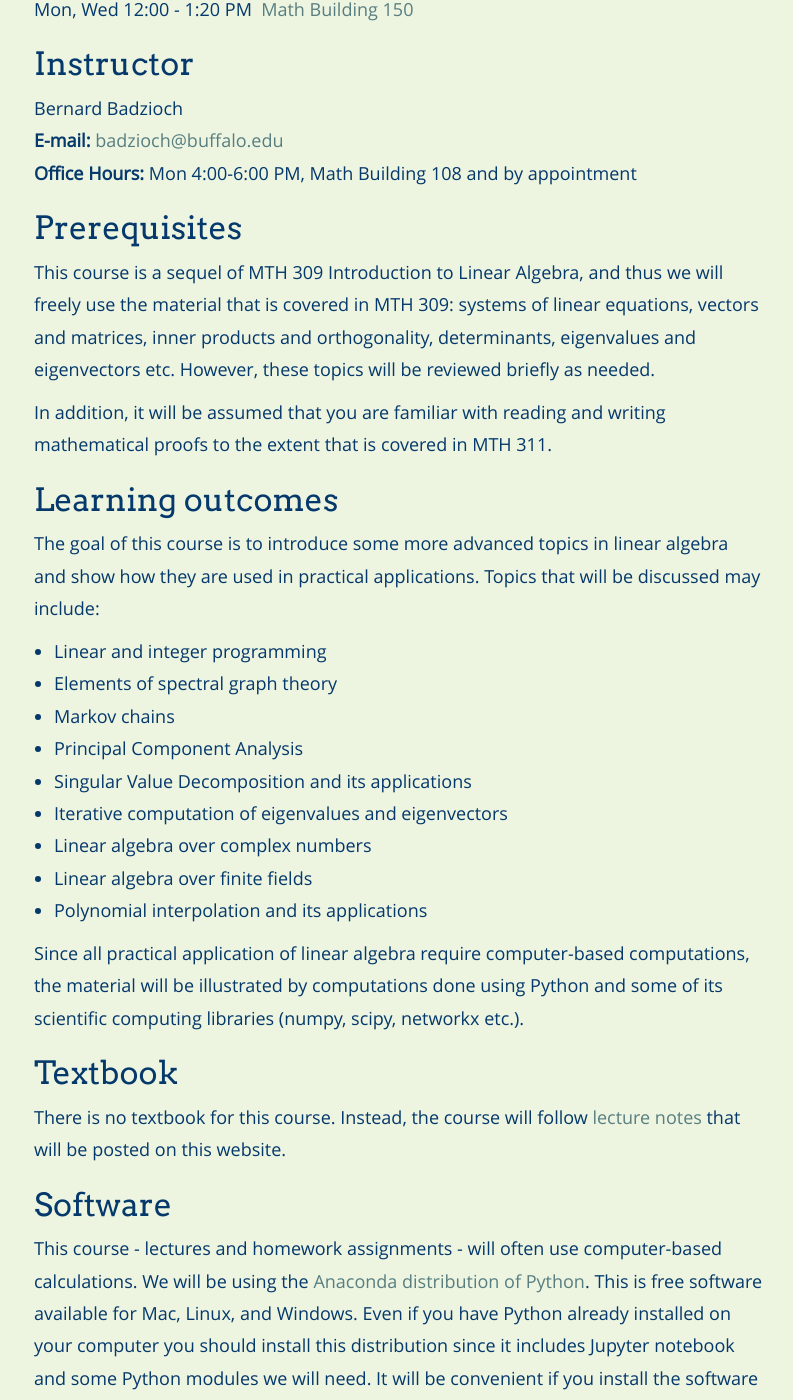
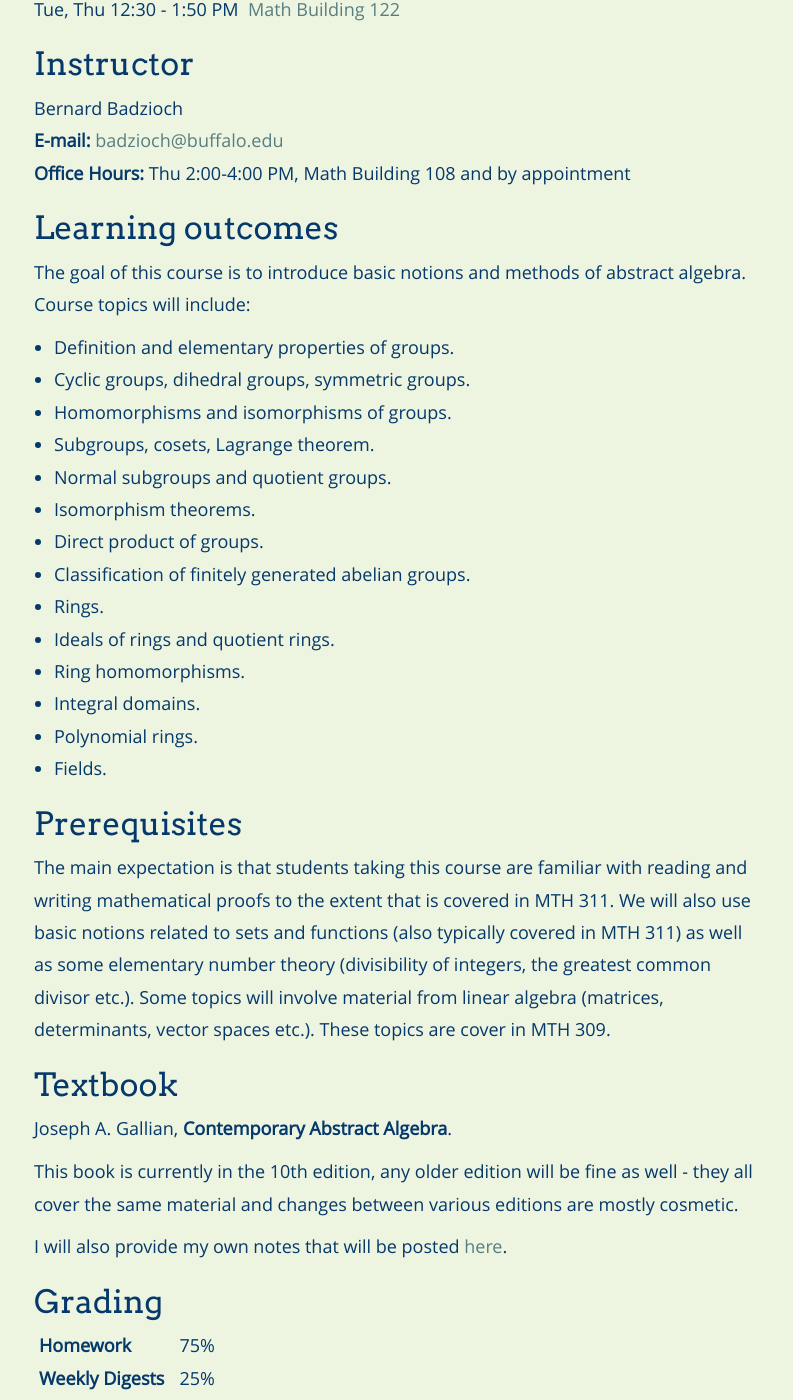
Before and after one commit to bbadzioch/419_site, a Jekyll site: the page built from index.md, in a window 1280 px wide and 1400 px high, scrolled down 750 px. Shown: the whole window, without its empty margins (241-1034 px from the left). Built offline with Jekyll 4.4.1, drawn with Linux system fonts in a browser that asks for light colours; nearby versions of some CDN libraries; some of the changed text lies outside the part shown.

Commit message:
Update index.md

```diff
--- a/index.md
+++ b/index.md
@@ -26,59 +26,56 @@ A PDF version of this syllabus is available <a href="/assets/syllabus.pdf" markd
 
 ## Lectures
 
-| Mon, Wed 12:00 - 1:20 PM &nbsp; | [Math Building 150](http://www.buffalo.edu/home/visiting-ub/CampusMaps/maps.html#MATH){:target="_blank"} |
+| Tue, Thu 12:30 - 1:50 PM &nbsp; | [Math Building 122](http://www.buffalo.edu/home/visiting-ub/CampusMaps/maps.html#MATH){:target="_blank"} |
 
 
 ## Instructor
 
 | Bernard Badzioch |
 | **E-mail:** [badzioch@buffalo.edu](mailto:badzioch@buffalo.edu?subject=MTH 461) |
-| **Office Hours:** Mon 4:00-6:00 PM, Math Building 108 and by appointment |
+| **Office Hours:** Thu 2:00-4:00 PM, Math Building 108 and by appointment |
 
+
+## Learning outcomes
+
+The goal of this course is to introduce basic notions and methods of abstract algebra.
+Course topics will include:
+
+* Definition and elementary properties of groups.
+* Cyclic groups, dihedral groups, symmetric groups.
+* Homomorphisms and isomorphisms of groups.
+* Subgroups, cosets, Lagrange theorem.
+* Normal subgroups and quotient groups.
+* Isomorphism theorems.
+* Direct product of groups.
+* Classification of finitely generated abelian groups.
+* Rings.
+* Ideals of rings and quotient rings.
+* Ring homomorphisms.
+* Integral domains.
+* Polynomial rings.
+* Fields.
 
 ## Prerequisites
 
-This course is a sequel of MTH 309 Introduction to Linear Algebra, and thus we will freely use
-the material that is covered in MTH 309: systems of linear equations, vectors and matrices, inner
-products and orthogonality, determinants, eigenvalues and eigenvectors etc. However,
-these topics will be reviewed briefly as needed.
+The main expectation is that students taking this course are familiar with reading and writing
+mathematical proofs to the extent that is covered in MTH 311. We will also use basic notions
+related to sets and functions (also typically covered in MTH 311) as well as some elementary number
+theory (divisibility of integers, the greatest common divisor etc.). Some topics will involve material
+from linear algebra (matrices, determinants, vector spaces etc.). These topics are cover in MTH 309.
 
-In addition, it will be assumed that you are familiar with reading and writing mathematical proofs to
-the extent that is covered in MTH 311.
 
-## Learning outcomes
-
-The goal of this course is to introduce some more advanced topics in linear algebra
-and show how they are used in practical applications. Topics that will be discussed
-may include:
-
-* Linear and integer programming
-* Elements of spectral graph theory
-* Markov chains
-* Principal Component Analysis
-* Singular Value Decomposition and its applications
-* Iterative computation of eigenvalues and eigenvectors
-* Linear algebra over complex numbers
-* Linear algebra over finite fields
-* Polynomial interpolation and its applications
-
-Since all practical application of linear algebra require computer-based computations,
-the material will be illustrated by computations done using Python and some of its
-scientific computing libraries (numpy, scipy, networkx etc.).
 
 ## Textbook
 
-There is no textbook for this course. Instead, the  course will follow [lecture notes](lecture_notes.md)
-that will be posted on this website.
 
-## Software
+Joseph A. Gallian, **Contemporary Abstract Algebra**.
 
-This course - lectures and homework assignments - will often use computer-based calculations.
-We will be using the [Anaconda distribution of Python](https://www.anaconda.com/products/distribution){:target="_blank"}.
-This is free software available for Mac, Linux, and Windows. Even if you have Python already
-installed on your computer you should install this distribution since it includes Jupyter notebook
-and some Python modules we will need. It will be convenient if you install the software on a laptop,
-if you have one, since then you will be able to bring it to class or office hours if needed.
+This book is currently in the 10th edition, any older edition will be fine as well - they all cover
+the same material and changes between various editions are mostly cosmetic.
+
+I will also provide my own notes that will be posted [here](lecture_notes.md).
+
 
 
 ## Grading
```
